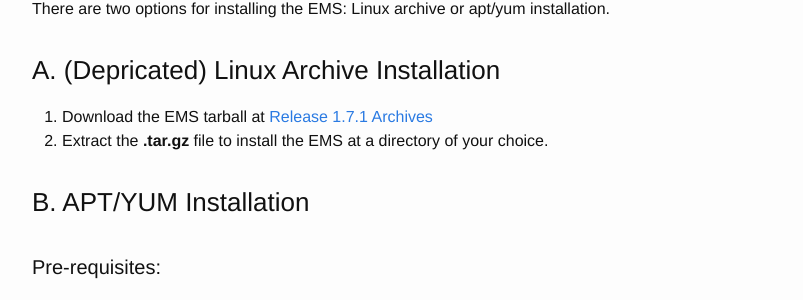
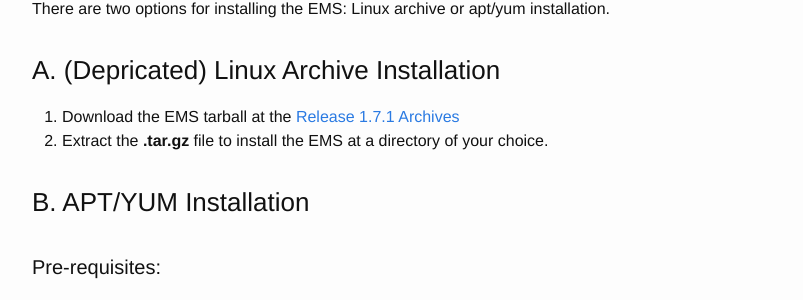
Before and after one commit to EvoStream/ems_quick_start_guide, a Jekyll site: the page built from _posts/2016-01-01-ems-quick-start-guide-linux.md, in a window 1280 px wide and 900 px high, scrolled down 309 px. Shown: the part 152-452 px from the top of the window, without its empty margins (238-1041 px from the left). Built offline with Jekyll 4.4.1, drawn with Linux system fonts in a browser that asks for light colours.

Commit message:
Set new download link directly to tarballs.evo

```diff
--- a/_posts/2016-01-01-ems-quick-start-guide-linux.md
+++ b/_posts/2016-01-01-ems-quick-start-guide-linux.md
@@ -20,7 +20,7 @@ There are two options for installing the EMS: Linux archive or apt/yum installat
 
 ### A.	(Depricated) Linux Archive Installation
 
-1. Download the EMS tarball at [Release 1.7.1 Archives](http://tarballs.evostream.com/release/4491/)
+1. Download the EMS tarball at the [Release 1.7.1 Archives](http://tarballs.evostream.com/release/4491/)
 2. Extract the **.tar.gz** file to install the EMS at a directory of your choice.
 
 
```
